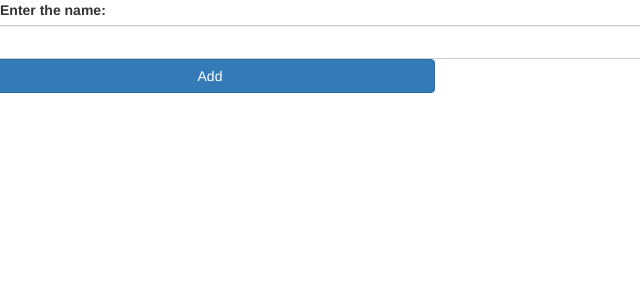
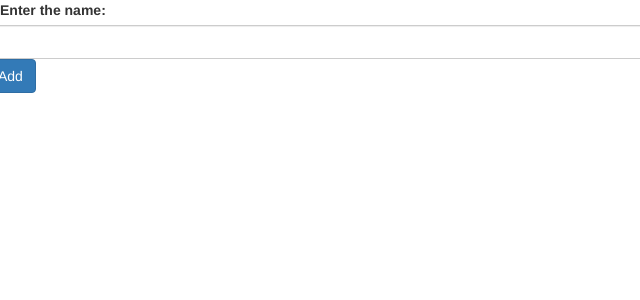
Before and after one commit to jayesh10/chat, a PHP site: page / in a window 1320 px wide; the page is wider, and only the part inside the window is pictured. Shown: the top 300 px of that part, without its empty margins (0-640 px from the left). Run offline with PHP 8.4, Linux system fonts and the light colour scheme; some libraries are stand-ins or nearby versions.

Commit message:
Updated index.php

```diff
--- a/index.php
+++ b/index.php
@@ -17,7 +17,7 @@
 
 					  <input type="text" class="form-control col-md-6" id="name">
 
-                       <button  align="center "type="submit" class="btn btn-primary col-md-4">Add</button>
+                       <button  align="center "type="submit" class="btn btn-primary ">Add</button>
   			</div>
   		</div>
 	</div>
```
